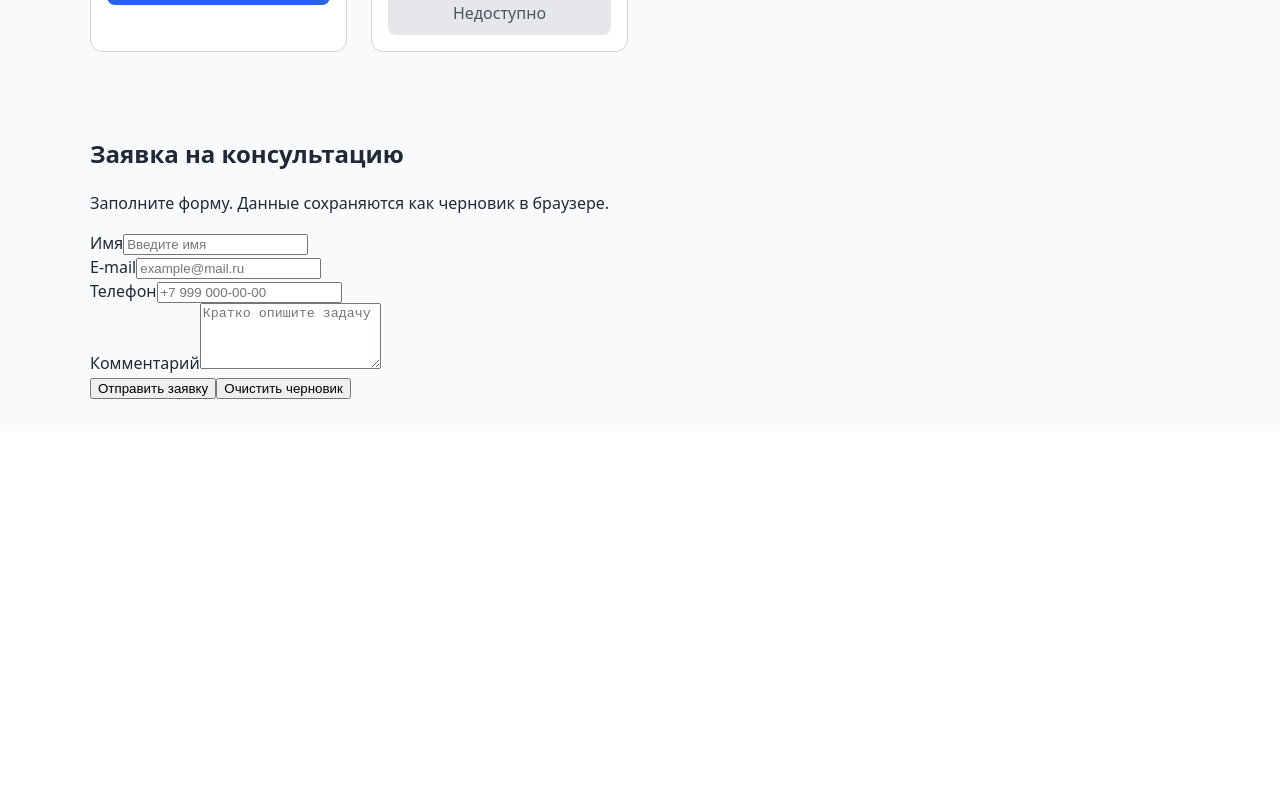
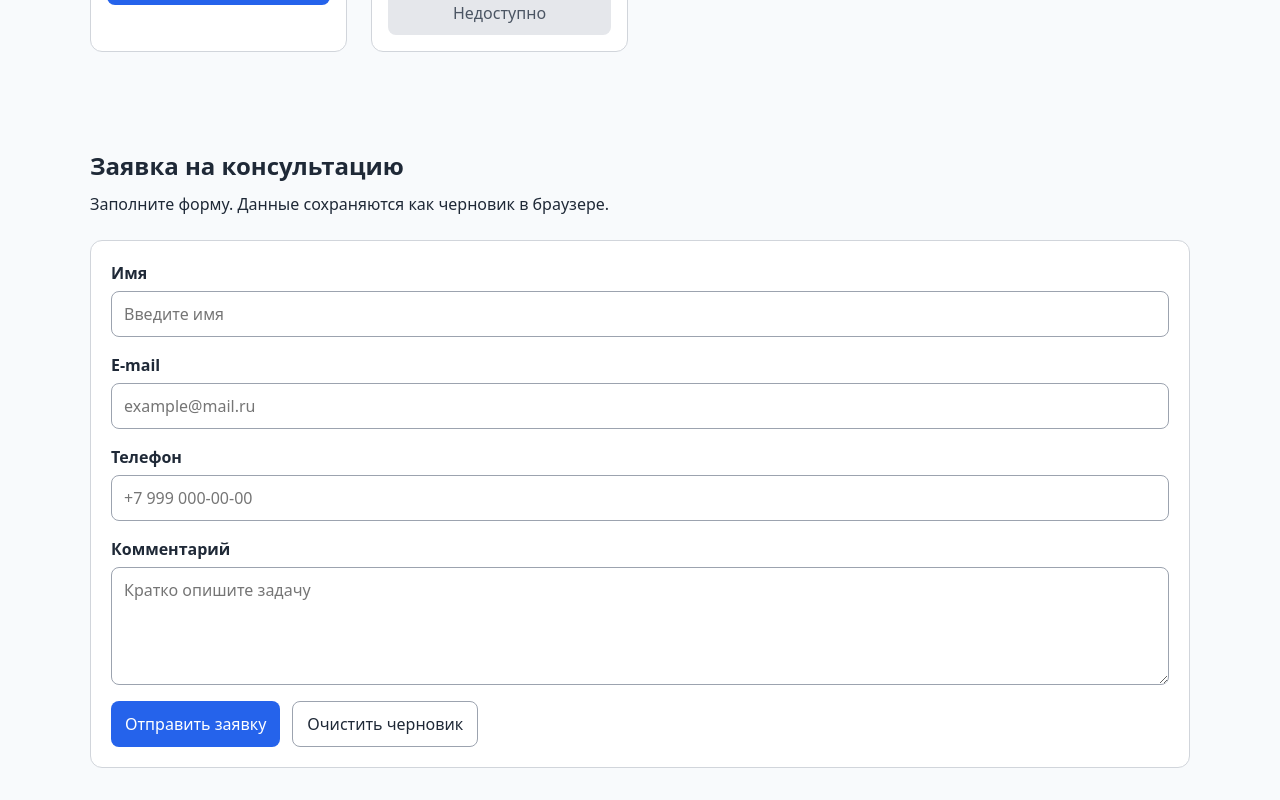
Before and after one commit to f1shi/kr5-react-shop, a React (Vite) app: page / in a window 1280 px wide. Shown: the part 1924-2724 px from the top of the page. Before the commit the page ends 2355 px from the top, so only its background shows below. Built offline with nearby package versions, Linux system fonts and the light colour scheme.

Commit message:
style: add order form styles

```diff
--- a/src/App.css
+++ b/src/App.css
@@ -149,3 +149,89 @@
     grid-template-columns: 1fr;
   }
 }
+
+.order-page {
+  display: grid;
+  gap: 24px;
+  margin-top: 32px;
+}
+
+.order-page__header {
+  display: grid;
+  gap: 8px;
+}
+
+.order-page__header h2,
+.order-page__header p {
+  margin: 0;
+}
+
+.order-form {
+  display: grid;
+  gap: 16px;
+  padding: 20px;
+  background-color: #ffffff;
+  border: 1px solid #d1d5db;
+  border-radius: 12px;
+}
+
+.form-field {
+  display: grid;
+  gap: 6px;
+}
+
+.form-field__label {
+  font-weight: 600;
+}
+
+.form-field__control {
+  width: 100%;
+  padding: 10px 12px;
+  font: inherit;
+  border: 1px solid #9ca3af;
+  border-radius: 8px;
+}
+
+.form-field__control--error {
+  border-color: #b91c1c;
+}
+
+.form-field__error {
+  margin: 0;
+  color: #b91c1c;
+  font-size: 14px;
+}
+
+.order-form__actions {
+  display: flex;
+  flex-wrap: wrap;
+  gap: 12px;
+}
+
+.order-form__submit,
+.order-form__reset {
+  padding: 10px 14px;
+  font: inherit;
+  border-radius: 8px;
+  cursor: pointer;
+}
+
+.order-form__submit {
+  color: #ffffff;
+  background-color: #2563eb;
+  border: none;
+}
+
+.order-form__reset {
+  color: #1f2937;
+  background-color: #ffffff;
+  border: 1px solid #9ca3af;
+}
+
+.form-message {
+  margin: 0;
+  padding: 12px;
+  background-color: #eff6ff;
+  border: 1px solid #bfdbfe;
+  border-radius: 8px;
+}
```
